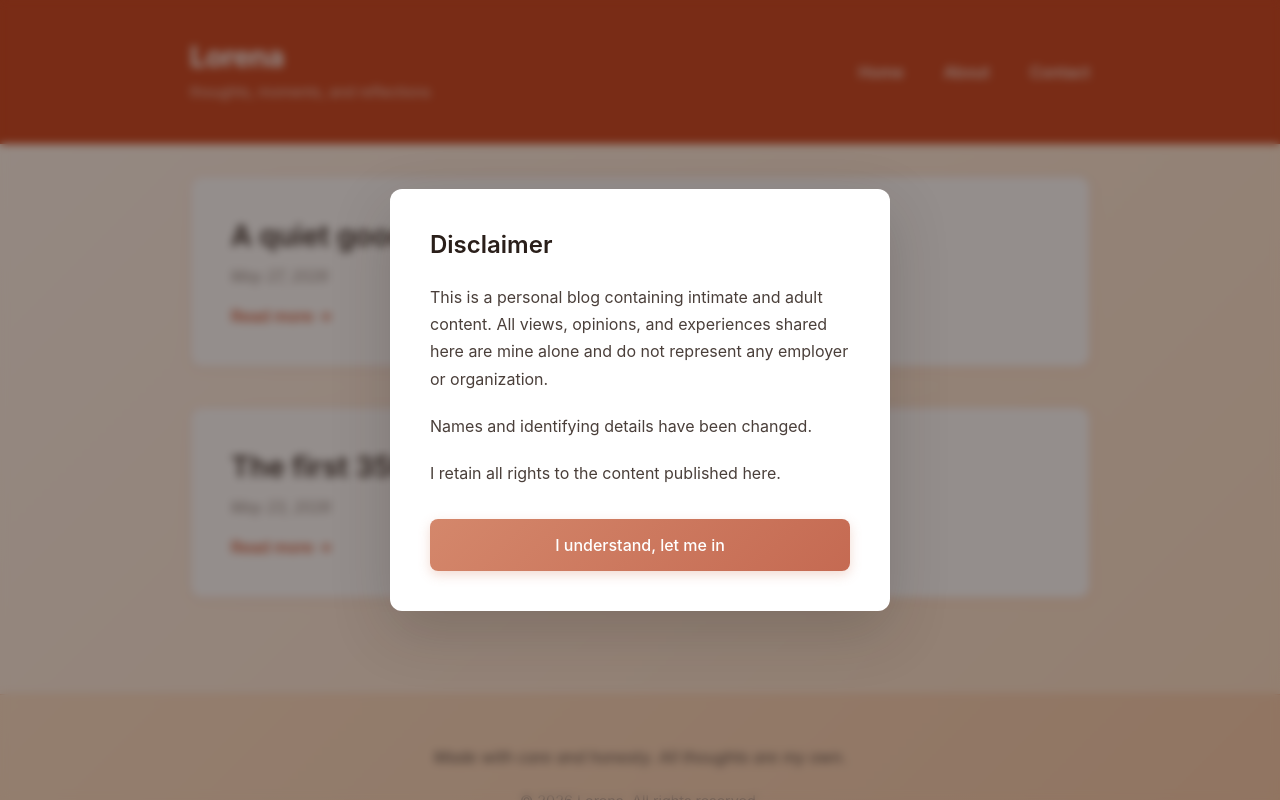
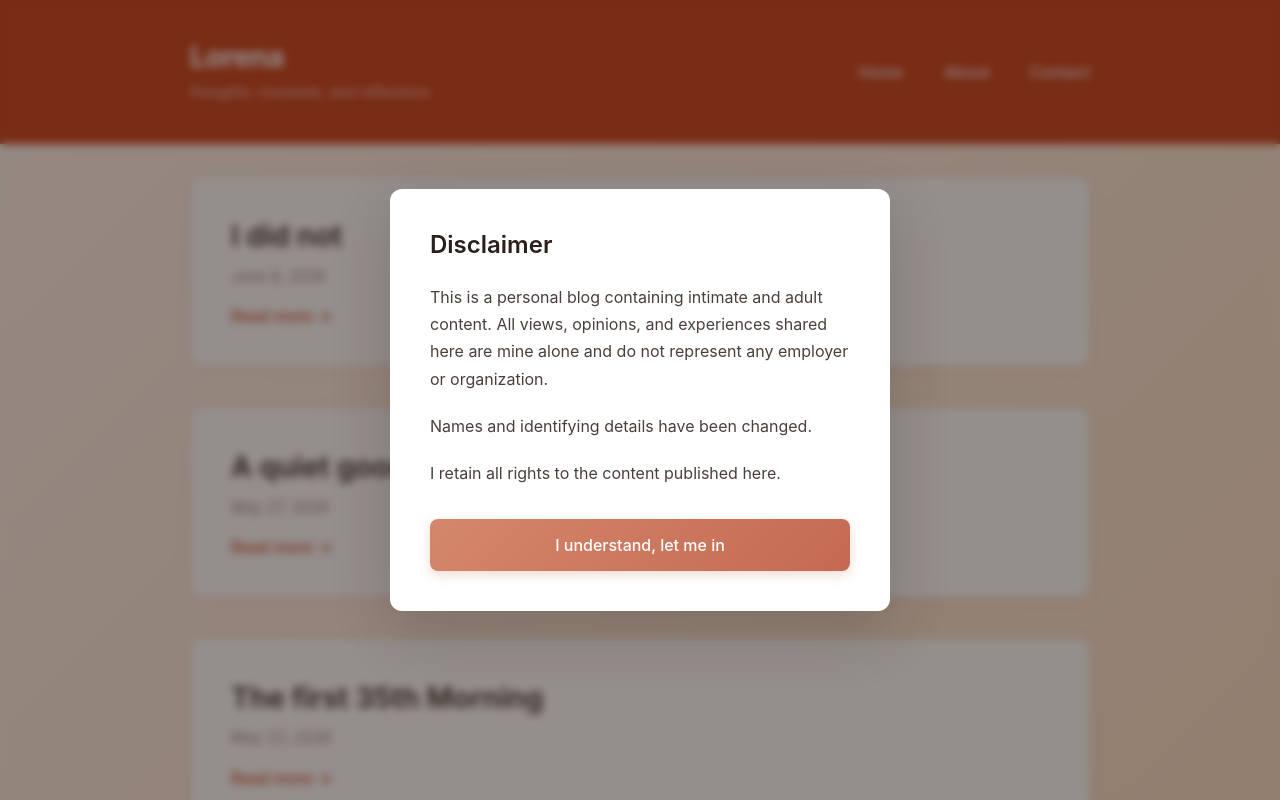
Before and after one commit to lorenainvienna/lorena, a Next.js app: page / in a window 1280 px wide. Shown: the top 800 px of the page. Built offline with nearby package versions, Linux system fonts and the light colour scheme.

Commit message:
Add post: I did not

```diff
--- a/app/posts.js
+++ b/app/posts.js
@@ -1,4 +1,35 @@
 export const posts = [
+  {
+    id: 'i-did-not',
+    title: 'I did not',
+    date: new Date('2026-06-06'),
+    excerpt: '',
+    content: `I did not transition to be someone's exotic experience.
+
+I did not transition to fulfill someone's sexual fantasy.
+
+I did not transition to be someone's secret.
+
+I don't exist to take anyone's place nor to be treated better or worse than anybody else.
+
+I did not become myself to beg for attention or validation.
+
+I did not change my body to become more sexualized.
+
+I did not lose my male privilege to become a second-hand woman.
+
+I did not risk my well-being to make others feel more at ease.
+
+I did not go through all of this to feel less than before.
+
+I did not change my appearance to disguise as a woman.
+
+I did not transition for anybody other than myself.
+
+I did not change my essence or my values as a human being.
+
+I did not.`
+  },
   {
     id: 'colin-a-quiet-goodbye',
     title: 'A quiet goodbye',
```
